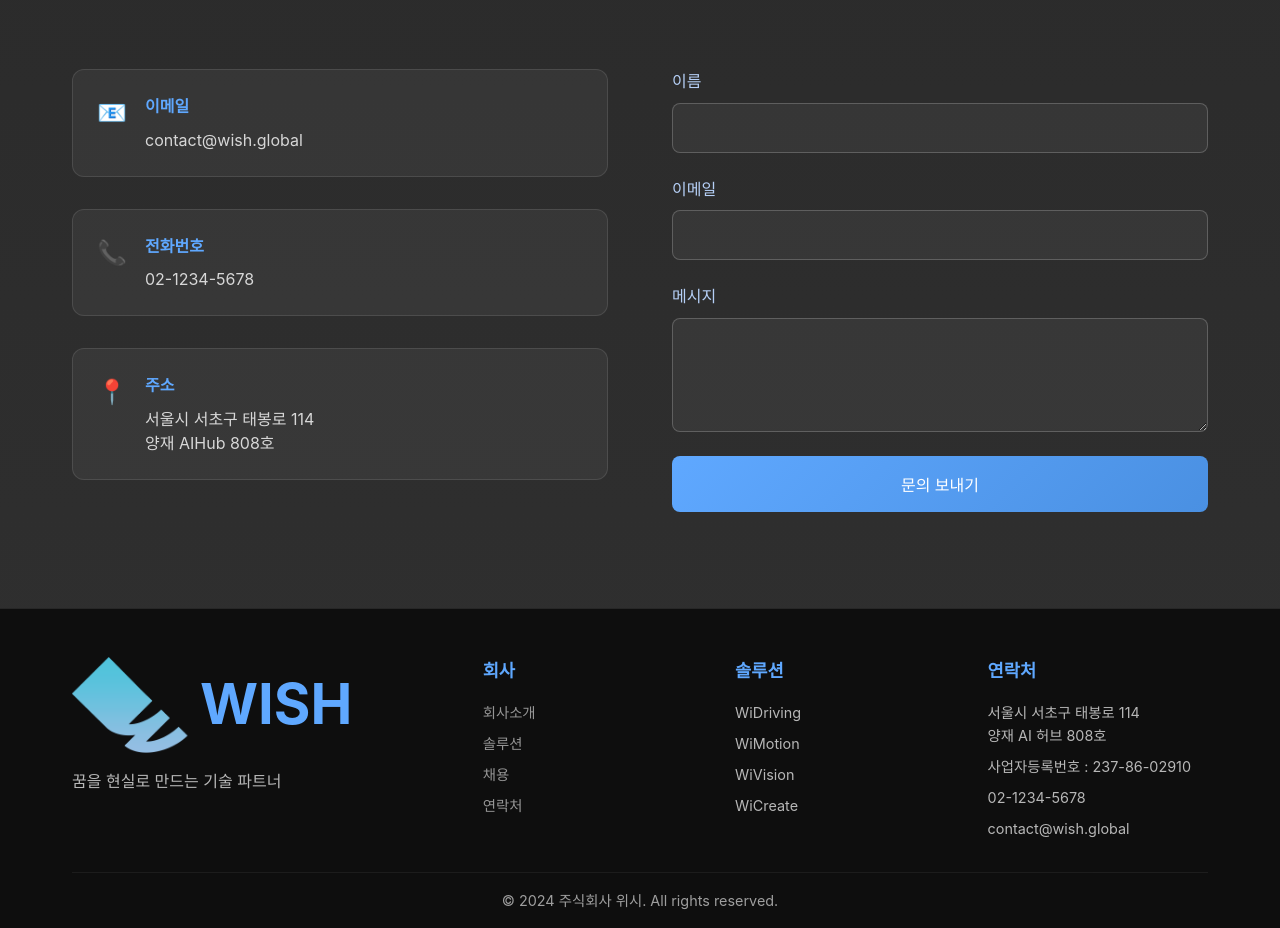
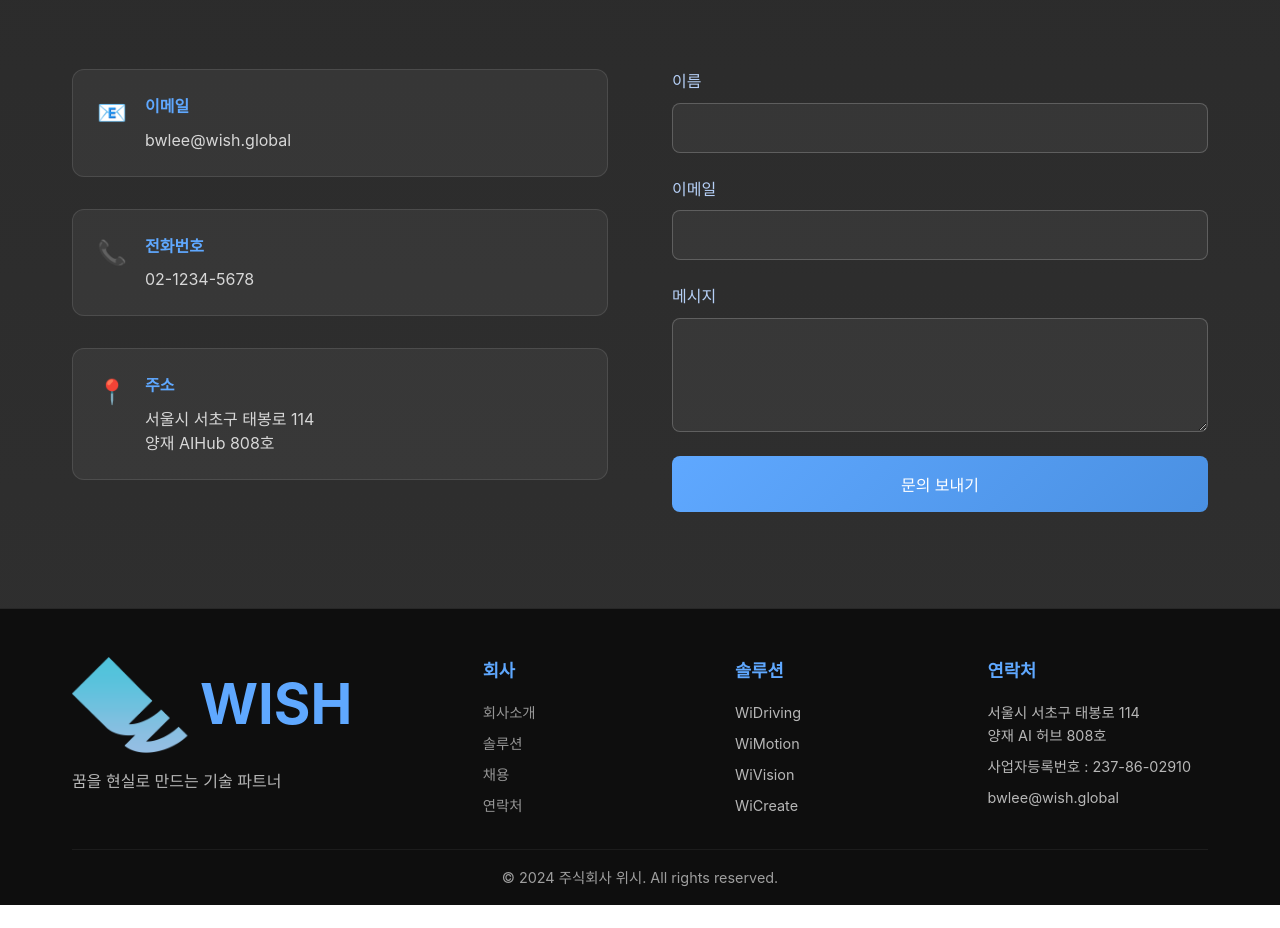
Before and after one commit to juny-park-95/wish-web, a React (Vite) app: page / in a window 1280 px wide. Shown: the part 6584-7512 px from the top of the page. After the commit the page ends 7489 px from the top, so only its background shows below. Built offline with nearby package versions, Linux system fonts and the light colour scheme; a web font is replaced by a local one.

Commit message:
update email

```diff
--- a/src/components/ContactSection.jsx
+++ b/src/components/ContactSection.jsx
@@ -31,7 +31,7 @@ function ContactSection() {
           from_name: formData.name,
           from_email: formData.email,
           message: formData.message,
-          to_email: 'contact@wish.global', // 수신할 이메일
+          to_email: 'bwlee@wish.global', // 수신할 이메일
           subject: `위시 홈페이지 문의 - ${formData.name}`
         },
         import.meta.env.VITE_EMAILJS_PUBLIC_KEY || 'your_public_key'
@@ -67,7 +67,7 @@ function ContactSection() {
               <div className="contact-icon">📧</div>
               <div className="contact-details">
                 <h4>이메일</h4>
-                <p>contact@wish.global</p>
+                <p>bwlee@wish.global</p>
               </div>
             </div>
 
--- a/src/components/Footer.jsx
+++ b/src/components/Footer.jsx
@@ -58,8 +58,7 @@ function Footer() {
               <ul>
                 <li>서울시 서초구 태봉로 114<br />양재 AI 허브 808호</li>
                 <li> 사업자등록번호 : 237-86-02910 </li>
-                <li>02-1234-5678</li>
-                <li>contact@wish.global</li>
+                <li>bwlee@wish.global</li>
               </ul>
             </div>
           </div>
```
